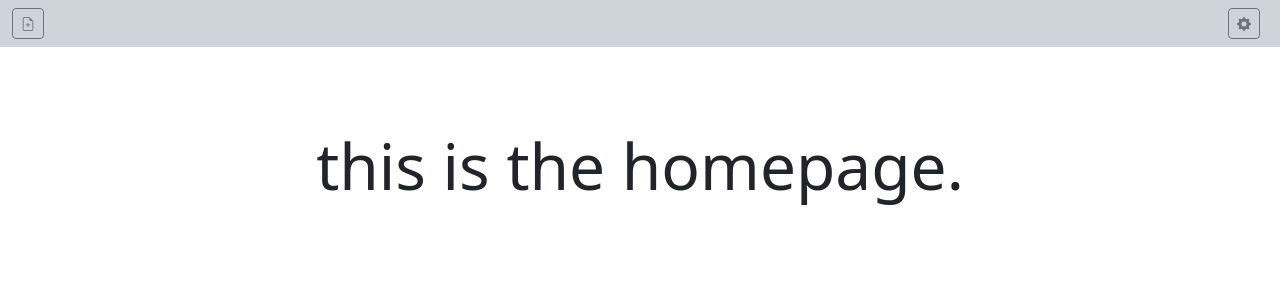
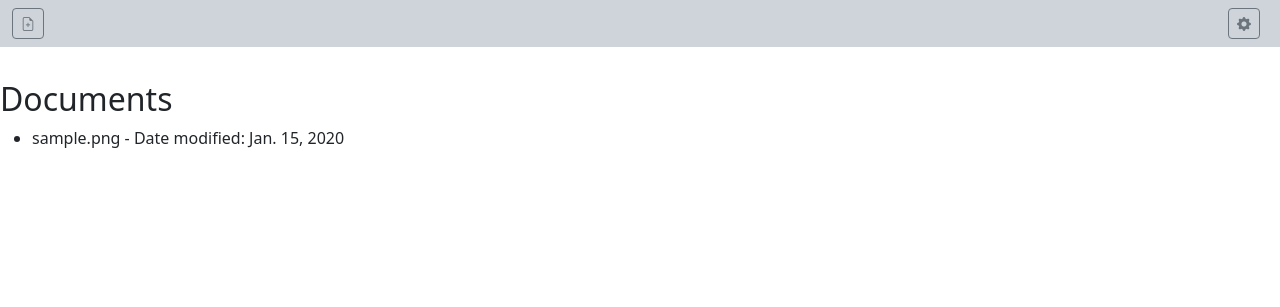
Before and after one commit to IsaacG18/conversation-analysis, a Django app: page / in a window 1280 px wide. Shown: the top 307 px of the page. Run offline with Django 4.2, Linux system fonts and the light colour scheme; tables that the repository leaves empty hold one stand-in row (values such as "Sample post").

Commit message:
HomePage Done

```diff
--- a/tp3/conversation_analyst/templates/conversation_analyst/homepage.html
+++ b/tp3/conversation_analyst/templates/conversation_analyst/homepage.html
@@ -4,7 +4,19 @@
 {% endblock %}
     <title>Homepage</title>
 {% block body %}
-  <div class="container mt-5 text-center">
+  {% comment %} <div class="container mt-5 text-center">
     <span class="display-3">this is the homepage.</span>
-  </div>
+  </div> {% endcomment %}
+  <h2>Documents</h2>
+  {% if files %}
+    <ul>
+      {% for file in files %}
+        <li>{{ file.file.name }} - Date modified: {{ file.date|date:"N j, Y" }}</li> <!-- Ensure 'file' attribute matches your model's field name -->
+      {% endfor %}
+    </ul>
+  {% else %}
+    <p>No documents found.</p>
+  {% endif %}
+
+
 {% endblock %}
--- a/tp3/conversation_analyst/views.py
+++ b/tp3/conversation_analyst/views.py
@@ -2,6 +2,9 @@ from django.shortcuts import render
 from django.http import HttpResponse, HttpResponseRedirect
 from django.template import loader
 from django.urls import reverse
+
+import os
+from django.conf import settings
 
 from .forms import UploadFileForm
 from .models import File, Message, Analysis, Person, Location, RiskWord
@@ -9,17 +12,9 @@ from .models import File, Message, Analysis, Person, Location, RiskWord
 
 # Create your views here.
 def homepage(request):
-    if request.method == "POST":
-        form = UploadFileForm(request.POST, request.FILES)
-        if form.is_valid():
-            uploaded = request.FILES["file"]
-            title = str(uploaded)
-            file_obj = File.objects.create(file=uploaded)
-            file_obj.save()
-            return HttpResponse("You have successfully uploaded " + str(uploaded))
-    else:
-        form = UploadFileForm()
-    return render(request, "conversation_analyst/homepage.html", {"form": form})
+    files = File.objects.all()
+    return render(request, "conversation_analyst/homepage.html", {"files": files})
+
 
 def upload(request):
     if request.method == "POST":
--- a/tp3/tp3/settings.py
+++ b/tp3/tp3/settings.py
@@ -13,7 +13,7 @@ from pathlib import Path
 
 # Build paths inside the project like this: BASE_DIR / 'subdir'.
 BASE_DIR = Path(__file__).resolve().parent.parent
-
+STATIC_DIR = BASE_DIR / 'static'
 
 # Quick-start development settings - unsuitable for production
 # See https://docs.djangoproject.com/en/4.2/howto/deployment/checklist/
```
